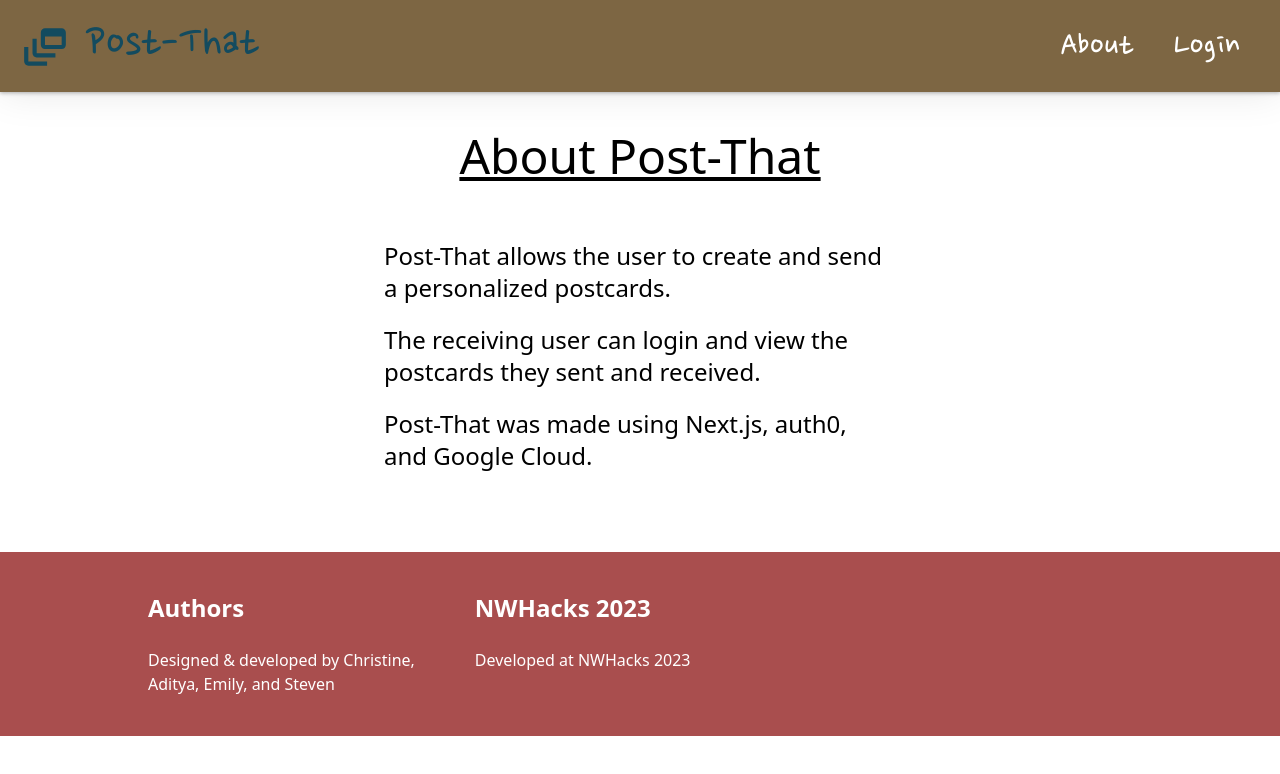
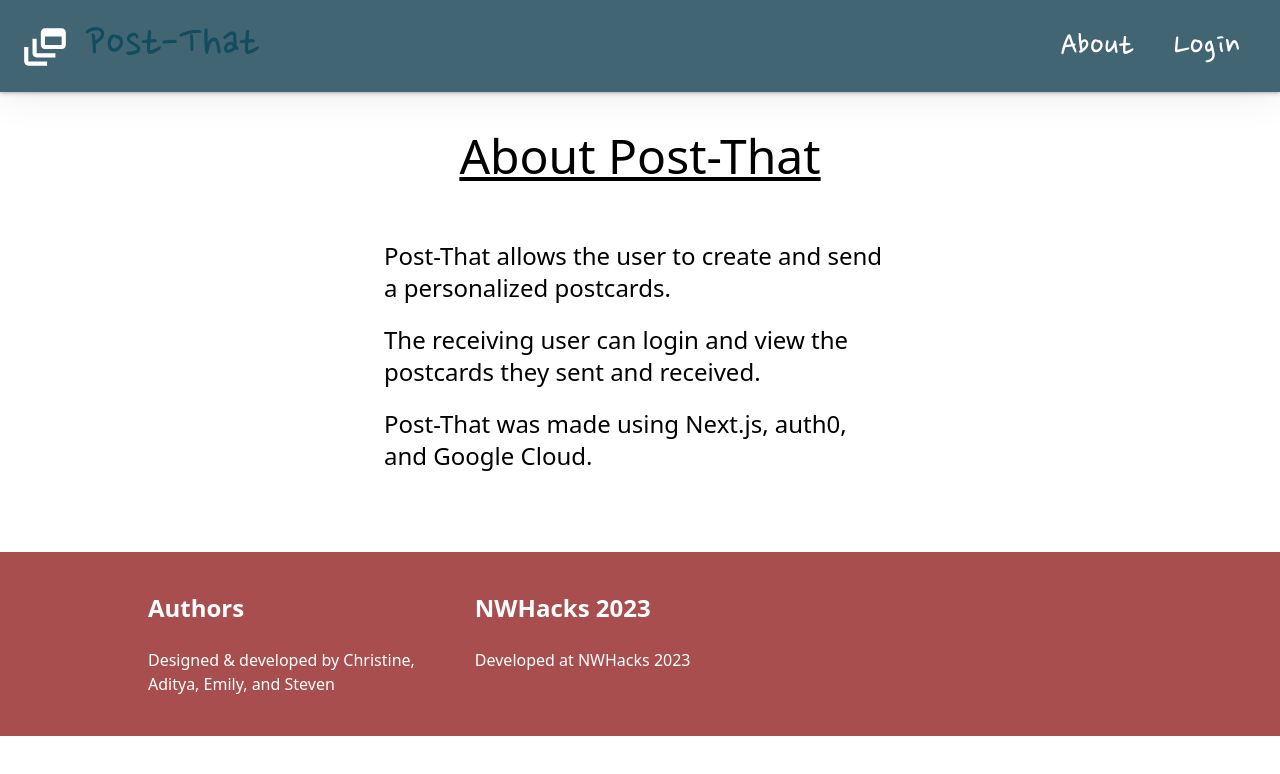
Before and after one commit to stevenning203/nw-postcard, a Next.js app: page /about in a window 1280 px wide. Shown: the top 774 px of the page. Built offline with nearby package versions, Linux system fonts and the light colour scheme; no server answers.

Commit message:
added icon and styled hero

```diff
--- a/src/components/navbar.tsx
+++ b/src/components/navbar.tsx
@@ -15,8 +15,8 @@ function NavbarElement(props: { className?: string, children: React.ReactNode, h
 export default function Navbar() {
     const { user, error, isLoading } = useUser();
     return (<>
-        <nav className='shadow flex bg-[#7D6643] text-white'>
-            <NavbarElement className='text-5xl ml-auto' href='/'><DynamicFeedIcon style={{fontSize: 50}}/><span className='p-2'></span>Post-That</NavbarElement>
+        <nav className='shadow flex bg-[#426574] text-white'>
+            <NavbarElement className='text-5xl ml-auto' href='/'><DynamicFeedIcon style={{fontSize: 50, color: 'white'}}/><span className='p-2'></span>Post-That</NavbarElement>
             <div className='ml-auto text-4xl h-auto flex pr-5'>
                 {user && <NavbarElement href='/posts/0'>Gallery</NavbarElement>}
                 {user && <NavbarElement href='/editor'>Editor</NavbarElement>}
```
